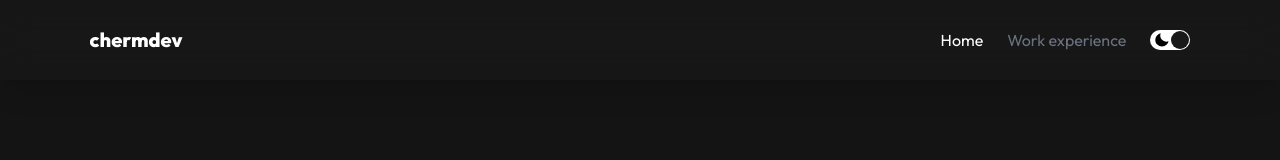
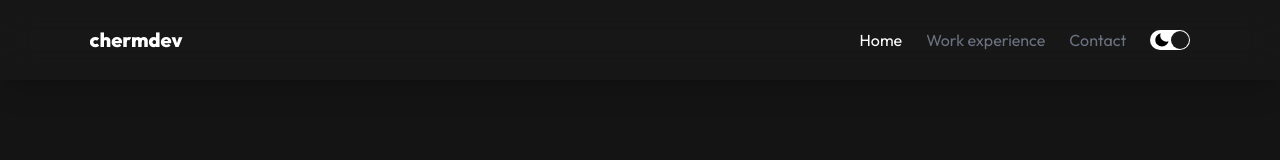
Before and after one commit to chermdev/portfolio2023, a React (Vite) app: page / in a window 1280 px wide. Shown: the top 160 px of the page. Built offline with nearby package versions, Linux system fonts and the light colour scheme.

Commit message:
add contact section

```diff
--- a/src/Navbar.jsx
+++ b/src/Navbar.jsx
@@ -80,15 +80,12 @@ function NavbarItems({ current, navbarStyle }) {
             <NavbarLi key={1} current={current} id={"home"}>
                 Home
             </NavbarLi>
-            {/* <NavbarLi key={2} current={current} id={"about"}>
-                About
-            </NavbarLi> */}
             <NavbarLi key={2} current={current} id={"work"}>
                 Work experience
             </NavbarLi>
-            {/* <NavbarLi key={4} current={current} id={"skills"}>
-                Skills
-            </NavbarLi> */}
+            <NavbarLi key={3} current={current} id={"contact"}>
+                Contact
+            </NavbarLi>
         </ul>
     )
 }
```
